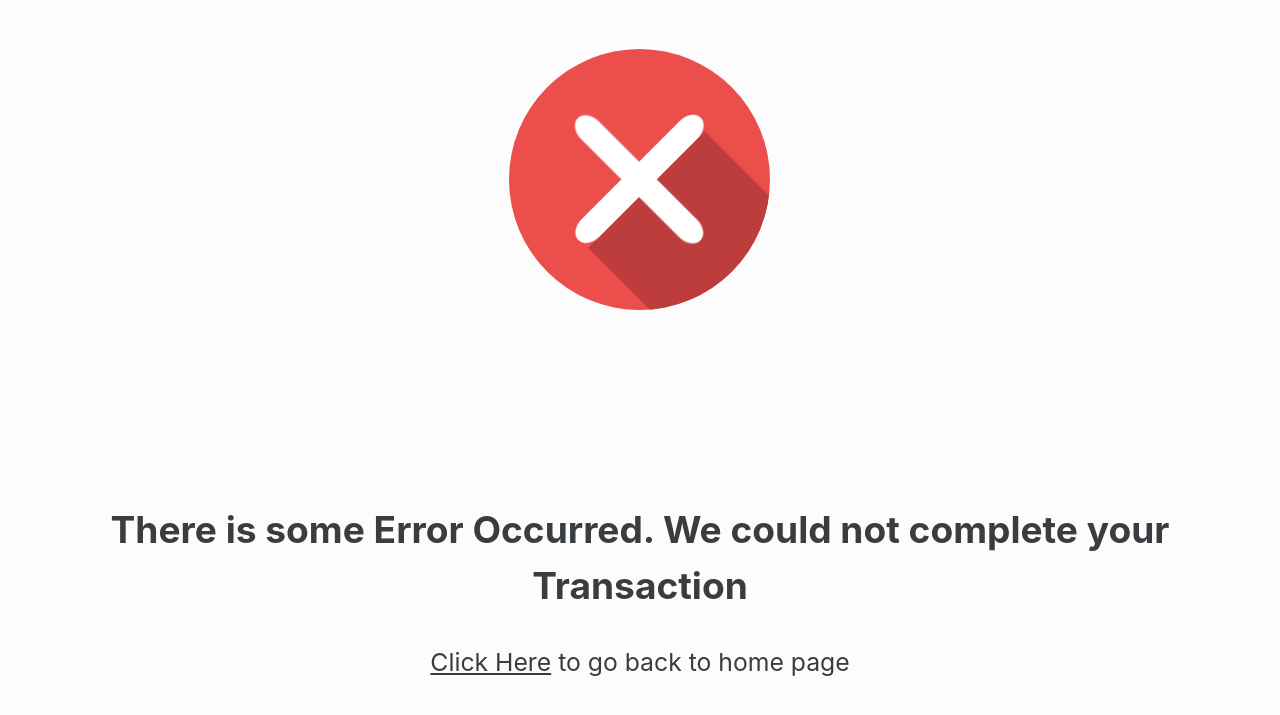
After one commit to chetanniradwar/paypal-gateway-integration-with-django, a Django app: page /failure-page in a window 1280 px wide. The commit adds this page. Shown: the top 715 px of the page. Run offline with Django 3.2, Linux system fonts and the light colour scheme.

Commit message:
Added success and failure html pages

```diff
--- a/PaymentGatewayIntegration/views.py
+++ b/PaymentGatewayIntegration/views.py
@@ -57,7 +57,16 @@ def capturepaypalorder(request):
     curr_donor=request.session.get('current_donor')
     capture=CaptureOrder().capture_order(ordrid,debug=True,present_donor=curr_donor)
     return JsonResponse(capture)
+
+
+def getsuccesspage(request):
+    return render(request,'success.html')
+
+def getfailurepage(request):
+    return render(request,'failure.html')
 # 1. Import the PayPal SDK client that was created in `Set up Server-Side SDK`.
+
+
 
 class CreateOrder(PayPalClient):
 
--- a/Payment_Gateway_Integration/urls.py
+++ b/Payment_Gateway_Integration/urls.py
@@ -24,5 +24,7 @@ urlpatterns = [
     path('', views.index, name='index'),
     path('create-paypal-transaction',views.createpaypalorder),
     path('capture-paypal-transaction',views.capturepaypalorder),
-    path('get-paypal-transaction',views.getpaypaltransactiondetails)
+    path('get-paypal-transaction',views.getpaypaltransactiondetails),
+    path('success-page',views.getsuccesspage),
+    path('failure-page',views.getfailurepage)
 ]
--- /dev/null
+++ b/static/success-failure.css
@@ -0,0 +1,191 @@
+HTML {
+    /*using system font-stack*/
+    font-family: -apple-system, BlinkMacSystemFont, "Segoe UI", Roboto, Oxygen-Sans, Ubuntu, Cantarell, "Helvetica Neue", sans-serif;
+    font-size: 115%; /*~18px*/
+    font-size: calc(12px + (25 - 12) * (100vw - 300px) / (1300 - 300) );
+    line-height: 1.5;
+    box-sizing: border-box;
+  }
+
+  BODY {
+    margin: 0;
+    color: #3a3d40;
+    background: rgb(252, 252, 252);
+  }
+
+  *, *::before, *::after {
+    box-sizing: inherit;
+    color: inherit;
+  }
+
+  /*Actual Style*/
+
+  /*=======================
+         C-Container
+  =========================*/
+  .c-container {
+    max-width: 27rem;
+    margin: 1rem auto 0;
+    padding: 1rem;
+  }
+
+  /*=======================
+         O-Circle
+  =========================*/
+
+  .o-circle {
+    display: flex;
+    width: 10.555rem; height: 10.555rem;
+    justify-content: center;
+    align-items: flex-start;
+    border-radius: 50%;
+    animation: circle-appearance .8s ease-in-out 1 forwards, set-overflow .1s 1.1s forwards;
+  }
+
+  .c-container__circle {
+    margin: 0 auto 5.5rem;
+  }
+
+  /*=======================
+      C-Circle Sign
+  =========================*/
+
+  .o-circle__sign {
+    position: relative;
+    opacity: 0;
+    background: #fff;
+    animation-duration: .8s;
+    animation-delay: .2s;
+    animation-timing-function: ease-in-out;
+    animation-iteration-count: 1;
+    animation-fill-mode: forwards;
+  }
+
+  .o-circle__sign::before,
+  .o-circle__sign::after {
+    content: "";
+    position: absolute;
+    background: inherit;
+  }
+
+  .o-circle__sign::after {
+    left: 100%; top: 0%;
+    width: 500%; height: 95%;
+    transform: translateY(4%) rotate(0deg);
+    border-radius: 0;
+    opacity: 0;
+    animation: set-shaddow 0s 1.13s ease-in-out forwards;
+    z-index: -1;
+  }
+
+
+  /*=======================
+        Sign Success
+  =========================*/
+
+  .o-circle__sign--success {
+    background: rgb(56, 176, 131);
+  }
+
+  .o-circle__sign--success .o-circle__sign {
+    width: 1rem; height: 6rem;
+    border-radius: 50% 50% 50% 0% / 10%;
+    transform: translateX(130%) translateY(35%) rotate(45deg) scale(.11);
+    animation-name: success-sign-appearance;
+  }
+
+  .o-circle__sign--success .o-circle__sign::before {
+     bottom: -17%;
+     width: 100%; height: 50%;
+     transform: translateX(-130%) rotate(90deg);
+     border-radius: 50% 50% 50% 50% / 20%;
+
+  }
+
+  /*--shadow--*/
+  .o-circle__sign--success .o-circle__sign::after {
+     background: rgb(40, 128, 96);
+  }
+
+
+  /*=======================
+        Sign Failure
+  =========================*/
+
+  .o-circle__sign--failure {
+    background: rgb(236, 78, 75);
+  }
+
+  .o-circle__sign--failure .o-circle__sign {
+    width: 1rem; height: 7rem;
+    transform: translateY(25%) rotate(45deg) scale(.1);
+    border-radius: 50% 50% 50% 50% / 10%;
+    animation-name: failure-sign-appearance;
+  }
+
+  .o-circle__sign--failure .o-circle__sign::before {
+     top: 50%;
+     width: 100%; height: 100%;
+     transform: translateY(-50%) rotate(90deg);
+     border-radius: inherit;
+  }
+
+  /*--shadow--*/
+  .o-circle__sign--failure .o-circle__sign::after {
+     background: rgba(175, 57, 55, .8);
+  }
+
+
+  /*-----------------------
+        @Keyframes
+  --------------------------*/
+
+  /*CIRCLE*/
+  @keyframes circle-appearance {
+    0% { transform: scale(0); }
+
+    50% { transform: scale(1.5); }
+
+    60% { transform: scale(1); }
+
+    100% { transform: scale(1); }
+  }
+
+  /*SIGN*/
+  @keyframes failure-sign-appearance {
+    50% { opacity: 1;  transform: translateY(25%) rotate(45deg) scale(1.7); }
+
+    100% { opacity: 1; transform: translateY(25%) rotate(45deg) scale(1); }
+  }
+
+  @keyframes success-sign-appearance {
+    50% { opacity: 1;  transform: translateX(130%) translateY(35%) rotate(45deg) scale(1.7); }
+
+    100% { opacity: 1; transform: translateX(130%) translateY(35%) rotate(45deg) scale(1); }
+  }
+
+
+  @keyframes set-shaddow {
+    to { opacity: 1; }
+  }
+
+  @keyframes set-overflow {
+    to { overflow: hidden; }
+  }
+
+
+
+  /*+++++++++++++++++++
+      @Media Queries
+  +++++++++++++++++++++*/
+
+  @media screen and (min-width: 1300px) {
+
+    HTML { font-size: 1.5625em; } /* 25 / 16 = 1.5625 */
+
+  }
+
+  h2, .msg{
+
+    text-align: center;
+  }
--- /dev/null
+++ b/templates/failure.html
@@ -0,0 +1,26 @@
+{% load static %}
+<!DOCTYPE html>
+<html lang="en">
+<head>
+    <meta charset="UTF-8">
+    <meta http-equiv="X-UA-Compatible" content="IE=edge">
+    <meta name="viewport" content="width=device-width, initial-scale=1.0">
+    <link rel="stylesheet" href="{% static 'success-failure.css' %}">
+
+    <title>Document</title>
+</head>
+<body>
+
+    <section class="c-container">
+        <div class="o-circle c-container__circle o-circle__sign--failure">
+            <div class="o-circle__sign"></div>
+          </div>
+    </section>
+    <div>
+        <h2>There is some Error Occurred. We could not complete your Transaction</h2>
+       <div class="msg"><a href="{%url 'index'%}">Click Here</a><span> to go back to home page</span></div>
+
+    </div>
+
+</body>
+</html>
```
Also changed, not shown: static/paypal.js (+30 -6 lines), templates/success.html (added, +25 -0 lines), static/index.css (line endings or trailing spaces).
